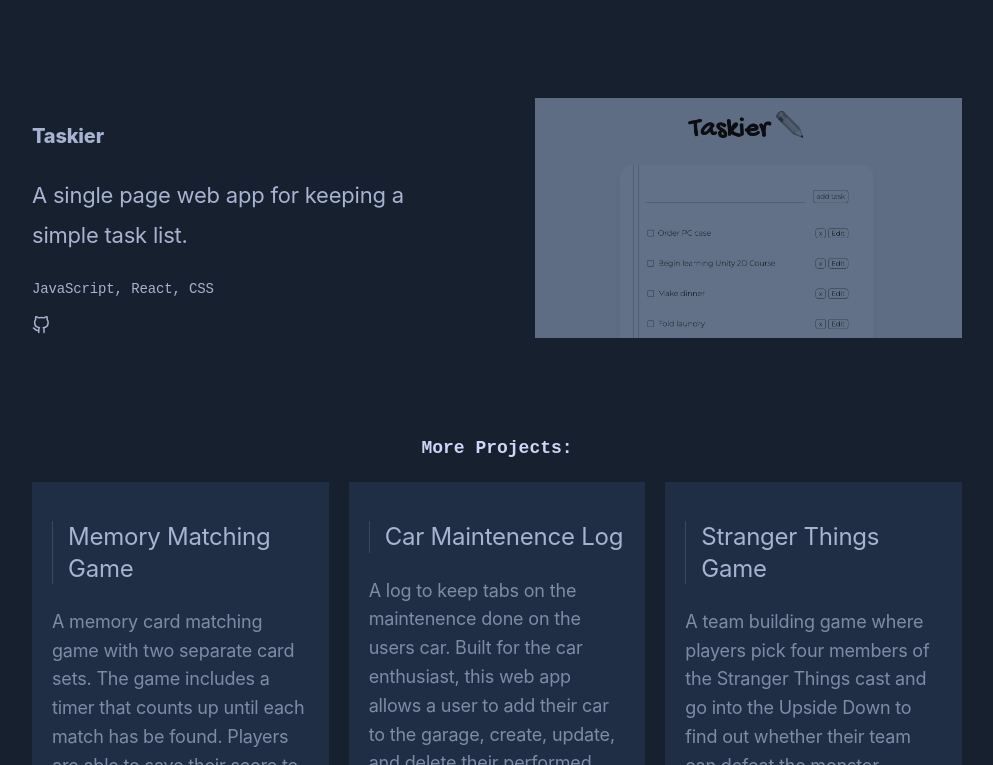
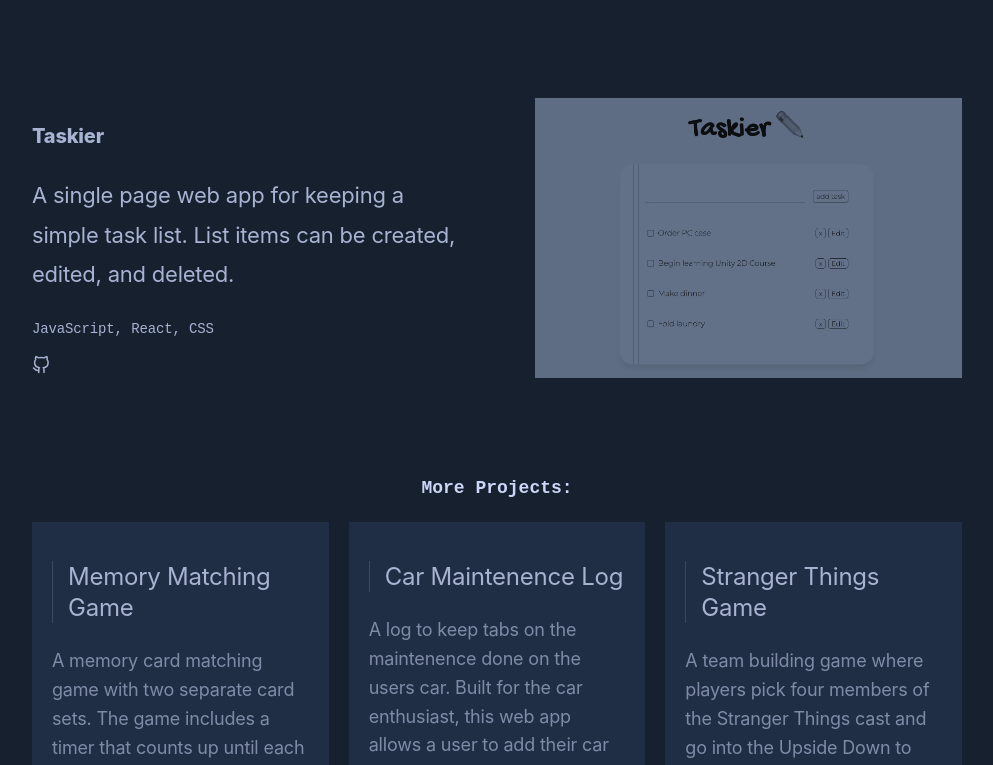
Before and after one commit to kaitlyngreve/my-portfolio-site, a React (Create React App) app: page / in a window 1280 px wide. Shown: the part 2895-3660 px from the top of the page, without its empty margins (143-1136 px from the left). Built offline with nearby package versions, Linux system fonts and the light colour scheme; a web font is replaced by a local one.

Commit message:
restructured blog posts

```diff
--- a/src/About.js
+++ b/src/About.js
@@ -2,8 +2,7 @@
 
 function About() {
     return (
-        <div className="section-container">
-            <div id="about"></div>
+        <div className="section-container" id='about'>
             <h1 className="header-1">About me</h1>
             <p className="about-content">Hello! My name is Kaitlyn and I am a full stack software engineer based in the <a className="link" href="https://www.visitcalifornia.com/region/san-francisco-bay-area/" target='_blank' rel="noreferrer">Bay Area, California</a>.</p>
             <p className="about-content">I graduated from an intensive full stack software engineering bootcamp, but before
--- a/src/BlogPosts.js
+++ b/src/BlogPosts.js
@@ -31,20 +31,8 @@ export default BlogPosts;
 const blogPosts = [
     {
         title: 'CSS Grid - Step by Step',
-        blurb: 'Whether you are new to CSS grid or simply need a refresher with some easy to follow steps — you have clicked on the right post! My hope for you is that by the end of reading this post you...',
+        blurb: 'Learn how to use CSS Grid in a practical, approachable way. Perfect for those new to CSS entirely or if you just haven\'t tries out grid yet!',
         blog_link: 'https://medium.com/towardsdev/css-grid-step-by-step-aad05ec91f4b',
-        img: ''
-    },
-    {
-        title: 'useHistory => useNavigate',
-        blurb: 'With ReactRouter updating from version 5 to version 6, there have been a few changes. One of which is the replacement of the useHistory() hook to useNavigate()...',
-        blog_link: 'https://medium.com/@kgreve14/usehistory-usenavigate-5b383160adba',
-        img: ''
-    },
-    {
-        title: 'CSS Flexbox',
-        blurb: 'CSS can be intimidating. Not because it is overly complicated or causes errors, (actually … part of why CSS can be tricky is because it does not cause errors 😅), but because it can do so many things!...',
-        blog_link: 'https://medium.com/@kgreve14/css-flexbox-28d11dc42891',
         img: ''
     },
     {
@@ -66,21 +54,15 @@ const blogPosts = [
         img: ''
     },
     {
-        title: 'Drag & Drop - With React DnD',
-        blurb: 'Drag and drop is a super fun feature to implement into your next app or project. While there are several ways to implement drag and drop...',
-        blog_link: 'https://medium.com/towardsdev/a-christmas-drag-drop-with-react-dnd-39d34e358c4',
-        img: ''
-    },
-    {
         title: 'Using localStorage in React',
         blurb: 'For this project, I used localStorage with React Hooks. One of two web storage API mechanisms, localStorage allows data to be stored as key-value pairs for later use...',
         blog_link: 'https://medium.com/towardsdev/using-localstorage-in-react-99115822e940',
         img: ''
     },
     {
-        title: 'Breakdown of the Faker::Gem',
-        blurb: 'The Faker gem is to be loved and utilized, not feared and swapped for hard coded seed data. So here is a basic breakdown of how to use the Faker gem...',
-        blog_link: 'https://medium.com/towardsdev/basic-breakdown-of-the-faker-gem-855ceb15040c',
+        title: 'And More!',
+        blurb: 'Check ouy my blog dood',
+        blog_link: 'https://medium.com/@kgreve14',
         img: ''
     }
 ]
--- a/src/Contact.js
+++ b/src/Contact.js
@@ -3,15 +3,17 @@
 function Contact() {
     return (
         <>
-            <div className="contact-container">
-                <div id='contact'></div>
+            <div className="contact-container" id='contact'>
                 <p className="header-3">Get In Touch</p>
                 <div className="underline"></div>
                 <p className="contact-content">I am currently searching for a role as a fullstack, frontend, or backend software engineer.
                     If you have or know of any opportunites, definitely reach out! I look forward to hearing from you.
                 </p>
-                <a className="CTA-button email-button" href='https://mail.google.com/mail/u/0/?tab=rm&ogbl#inbox?compose=CllgCJZczqwnTflPGSbRGLHdVJQzRlXxqcBwJxgrRHTsGDgxsWMkxMMNWkNCVVrLSdsjTcJVvSV' target='_blank' rel="noreferrer">
+                <a className="CTA-button contact-button" href='https://mail.google.com/mail/u/0/?tab=rm&ogbl#inbox?compose=CllgCJZczqwnTflPGSbRGLHdVJQzRlXxqcBwJxgrRHTsGDgxsWMkxMMNWkNCVVrLSdsjTcJVvSV' target='_blank' rel="noreferrer">
                     Send me an Email!
+                </a>
+                <a className="CTA-button contact-button" href='https://docs.google.com/document/d/e/2PACX-1vTWikqoZskec9EZH0E2aKbe61HLE4nH-zL9MhxgCMWFiNuzYtwpgc13K3bjBupDdRpqU0Q7LVjNlJCV/pub' target='_blank' rel="noreferrer">
+                    Resume
                 </a>
             </div>
         </>
--- a/src/FeaturedProjects.js
+++ b/src/FeaturedProjects.js
@@ -20,7 +20,7 @@ function FeaturedProjects() {
                         </a>
                     </div>
                     <div className="featured-project-image">
-                        <img src="images/notable.png" alt='Notable screenshot' />
+                        <img src="/my-portfolio-site/images/notable.png" alt='Notable screenshot' />
                     </div>
                 </div>
 
@@ -34,21 +34,21 @@ function FeaturedProjects() {
                         </a>
                     </div>
                     <div className="featured-project-image">
-                        <img src="images/recipy.jpg" alt='Recipy screenshot' />
+                        <img src="/my-portfolio-site/images/recipy.jpg" alt='Recipy screenshot' />
                     </div>
                 </div>
 
                 <div className='featured-project'>
                     <div className='featured-project-content'>
                         <p className='header-2'>Taskier</p>
-                        <p className='featured-description'>A single page web app for keeping a simple task list.</p>
+                        <p className='featured-description'>A single page web app for keeping a simple task list. List items can be created, edited, and deleted.</p>
                         <p className='tech'>JavaScript, React, CSS</p>
                         <a href='https://github.com/kaitlyngreve/taskier-a-todo-react-app' target="_blank" rel="noreferrer">
                             <svg xmlns="http://www.w3.org/2000/svg" role="img" viewBox="0 0 24 24" fill="none" stroke="currentColor" strokeWidth="2" strokeLinecap="round" height='1em' width='1em' strokeLinejoin="round"><title>GitHub</title><path d="M9 19c-5 1.5-5-2.5-7-3m14 6v-3.87a3.37 3.37 0 0 0-.94-2.61c3.14-.35 6.44-1.54 6.44-7A5.44 5.44 0 0 0 20 4.77 5.07 5.07 0 0 0 19.91 1S18.73.65 16 2.48a13.38 13.38 0 0 0-7 0C6.27.65 5.09 1 5.09 1A5.07 5.07 0 0 0 5 4.77a5.44 5.44 0 0 0-1.5 3.78c0 5.42 3.3 6.61 6.44 7A3.37 3.37 0 0 0 9 18.13V22"></path></svg>
                         </a>
                     </div>
                     <div className="featured-project-image">
-                        <img src="images/taskier.png" alt='Taskier screenshot' />
+                        <img src="/my-portfolio-site/images/taskier.png" alt='Taskier screenshot' />
                     </div>
                 </div>
             </div>
--- a/src/index.css
+++ b/src/index.css
@@ -296,6 +296,10 @@ svg:hover {
   filter: grayscale(1) contrast(.8) brightness(.4) sepia(100%) hue-rotate(177deg);
 }
 
+.featured-project-image:hover img:hover {
+  filter: none;
+}
+
 .projects {
   margin-top: 100px;
 }
@@ -346,6 +350,6 @@ svg:hover {
   margin: 45px 45px;
 }
 
-.email-button {
+.contact-button {
   margin: 0 auto;
 }
```
